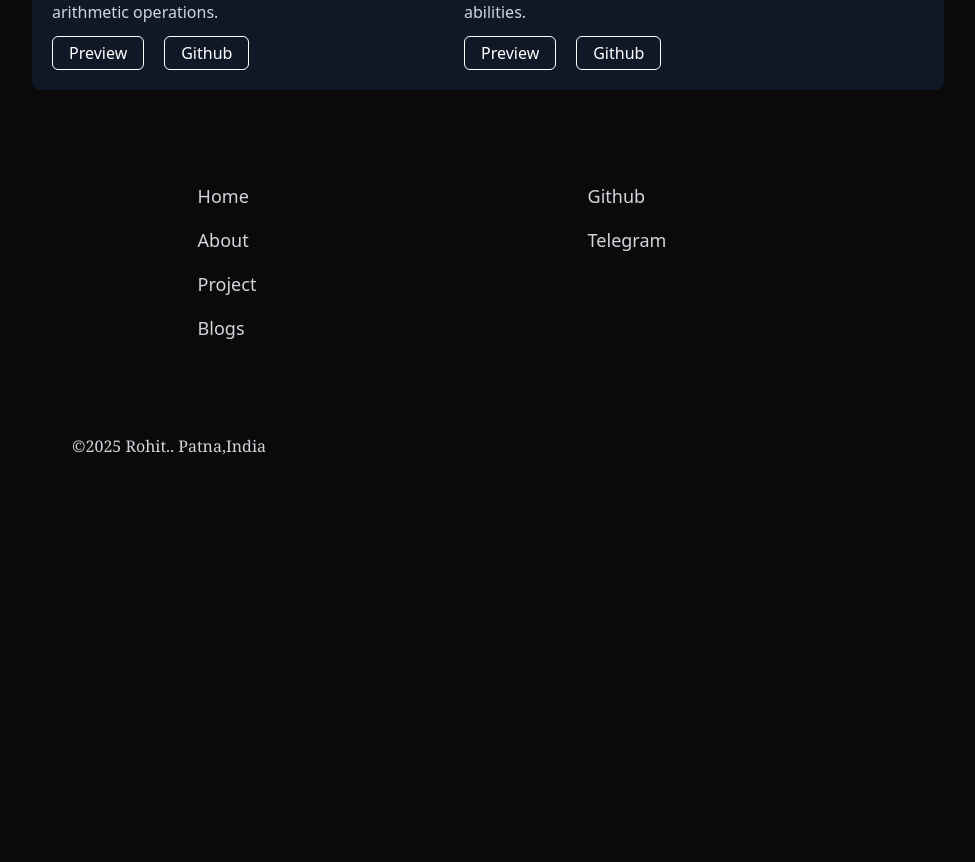
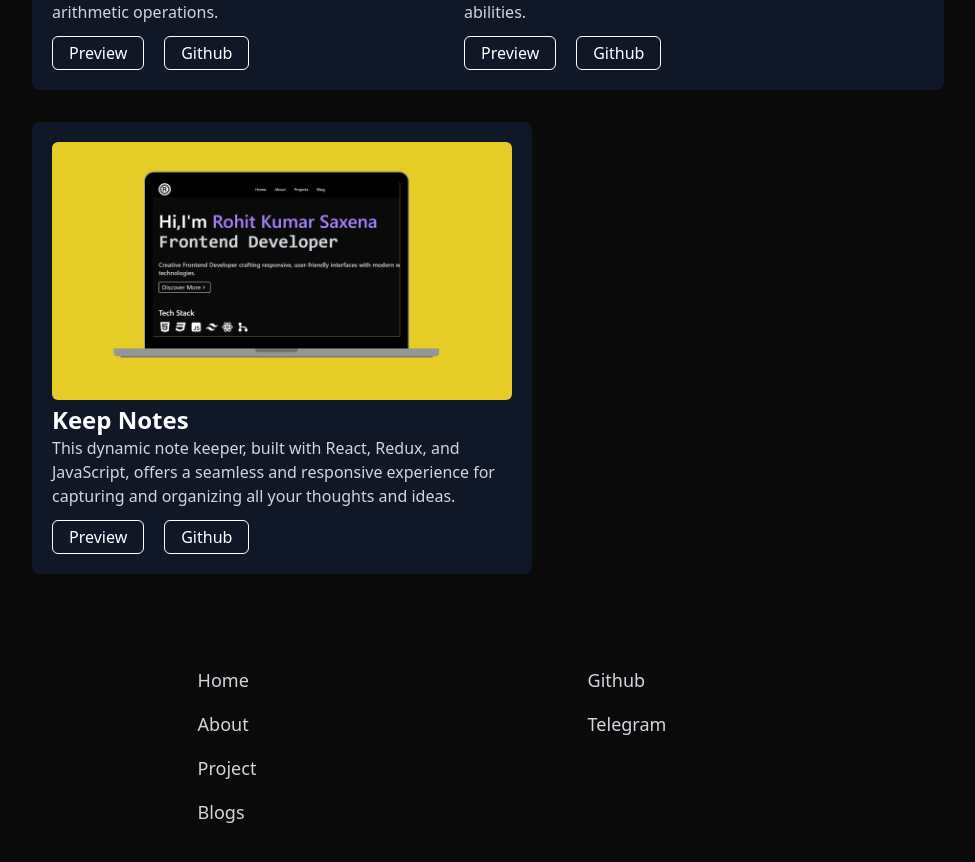
Before and after one commit to rohit-saxena-onGit/portfolio-rohit, a React (Vite) app: page /project in a window 1280 px wide. Shown: the part 1048-1910 px from the top of the page, without its empty margins (208-1183 px from the left). Before the commit the page ends 1522 px from the top, so only its background shows below. Built offline with nearby package versions, Linux system fonts and the light colour scheme.

Commit message:
Update Project.jsx

```diff
--- a/src/Components/Project.jsx
+++ b/src/Components/Project.jsx
@@ -5,7 +5,7 @@ import Project2 from "../assets/Project2.png";
 import Calculator from "../assets/Calculator.png";
 import { Link } from "react-router-dom";
 import Portfolio from "../assets/Portfolio.png";
-
+import Notekeeper from "../assets/Portfolio.png";
 const projectData = [
   {
     image: Project1,
@@ -34,6 +34,13 @@ const projectData = [
     des: "An interactive portfolio crafted using React, designed to dynamically present my development work and technical abilities.",
     live: "https://portfolio-rohit-sand.vercel.app/",
     github: "https://github.com/rohit-saxena-onGit/portfolio-rohit"
+  },
+  {
+    image: Notekeeper ,
+    title: "Keep Notes",
+    des: "This dynamic note keeper, built with React, Redux, and JavaScript, offers a seamless and responsive experience for capturing and organizing all your thoughts and ideas.",
+    live: "https://note-keeper-lovat.vercel.app/",
+    github: "https://github.com/rohit-saxena-onGit/NoteKeeper"
   }
 ];
 
```
